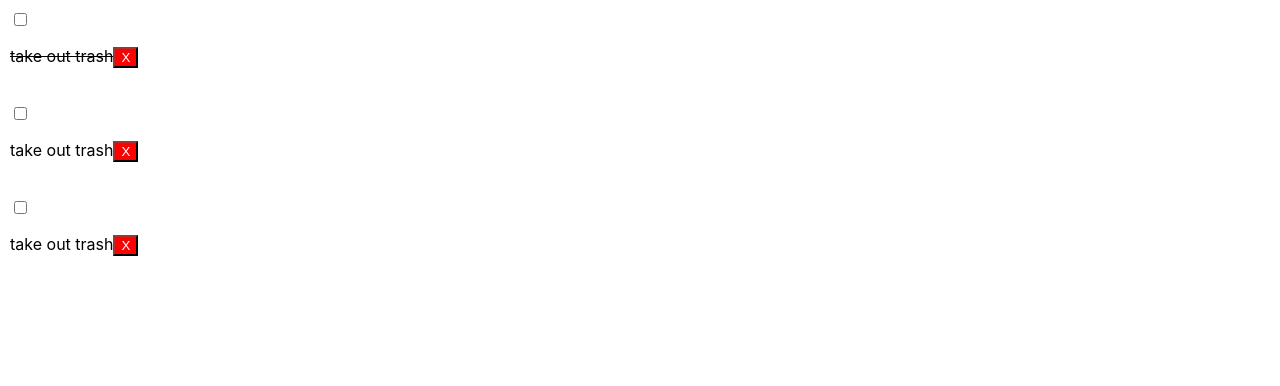
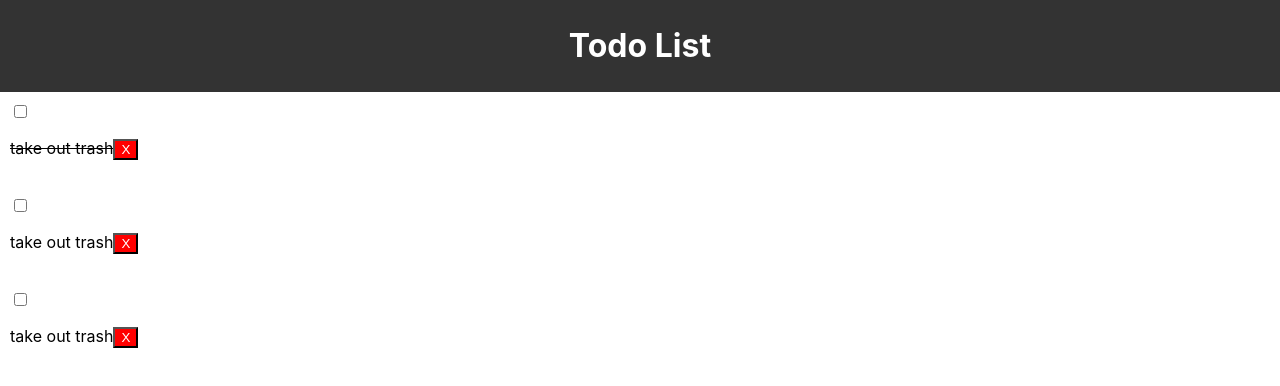
Before and after one commit to grlara9/react-todo, a React (Create React App) app: page / in a window 1280 px wide. Shown: the top 386 px of the page. Built offline with nearby package versions, Linux system fonts and the light colour scheme.

Commit message:
add new component addTodo

```diff
--- a/src/App.js
+++ b/src/App.js
@@ -1,4 +1,5 @@
 import React, { Component } from 'react';
+import Header from "./components/layout/Header"
 import Todos from "./components/Todos"
 import './App.css';
 
@@ -39,6 +40,7 @@ class App extends Component {
       console.log(this.state.todos)
       return (
           <div >
+            <Header />
         <Todos todos={this.state.todos} markComplete={this.markComplete}
         delTodo={this.delTodo}/>
           </div>
--- /dev/null
+++ b/src/components/layout/Header.js
@@ -0,0 +1,17 @@
+import React from 'react'
+
+export default function Header() {
+    return (
+        <div>
+            <header style={getStyle}>
+                <h1>Todo List</h1>
+            </header>
+        </div>
+    )
+}
+const getStyle = {
+    background: '#333',
+    color: 'white',
+    textAlign: 'center',
+    padding: '5px'
+}
```
Also changed, not shown: src/components/AddTodo.js (added, +13 -0 lines).
